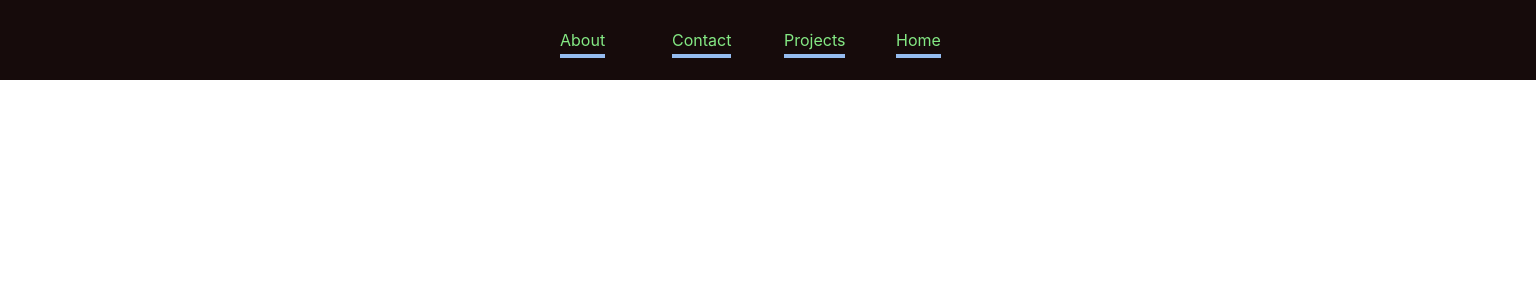
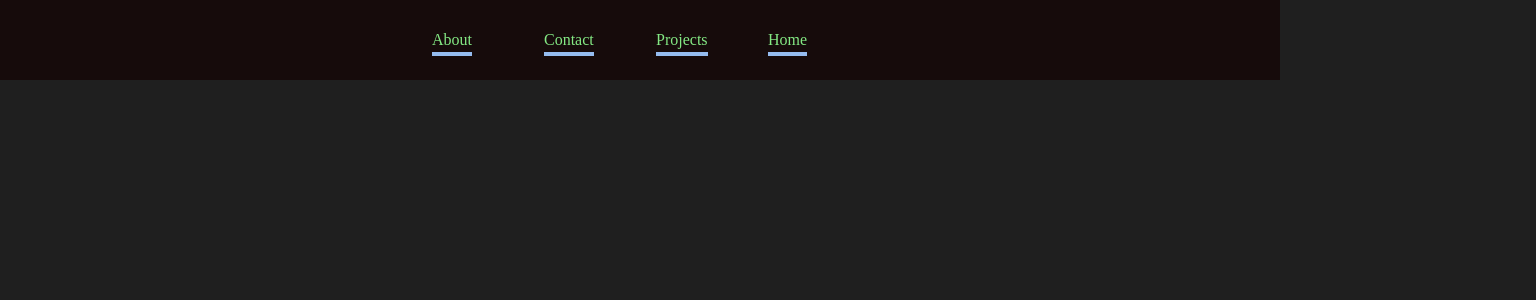
Before and after one commit to hajschroeder/HansJPortfolio, a React (Create React App) app: page / in a window 1280 px wide. Shown: the top 300 px of the page, 1536 px wide, since content can reach past the window. Built offline with nearby package versions, Linux system fonts and the light colour scheme.

Commit message:
include changes to primary source docs

```diff
--- a/src/App.css
+++ b/src/App.css
@@ -1,5 +1,6 @@
 .App {
   text-align: center;
+  background: #282c34;
 }
 
 .App-logo {
@@ -36,3 +37,24 @@
     transform: rotate(360deg);
   }
 }
+
+.container {
+  position: relative;
+}
+
+.page {
+  position: absolute;
+  left: 15px;
+  right: 15px;
+}
+
+.page-enter {
+  opacity: 0;
+  transform: scale(1.1);
+}
+
+.page-enter-active {
+  opacity: 1;
+  transform: scale(1);
+  transition: opacity 300ms, transform 300ms;
+}
--- a/src/App.js
+++ b/src/App.js
@@ -20,7 +20,7 @@ function App () {
         <Route path='/home'>
           <Home />
         </Route>
-        <Route path='/projects'>
+        <Route path='/projects' exact>
           <Projects />
         </Route>
 
--- a/src/index.css
+++ b/src/index.css
@@ -1,13 +1,13 @@
+* {
+  box-sizing: border-box;
+}
+
+html {
+  font-family: 'DM Serif Display', serif;
+  background: #1f1f1f;
+  color: rgb(132, 233, 132)
+}
+
 body {
   margin: 0;
-  font-family: -apple-system, BlinkMacSystemFont, 'Segoe UI', 'Roboto', 'Oxygen',
-    'Ubuntu', 'Cantarell', 'Fira Sans', 'Droid Sans', 'Helvetica Neue',
-    sans-serif;
-  -webkit-font-smoothing: antialiased;
-  -moz-osx-font-smoothing: grayscale;
 }
-
-code {
-  font-family: source-code-pro, Menlo, Monaco, Consolas, 'Courier New',
-    monospace;
-}
```
